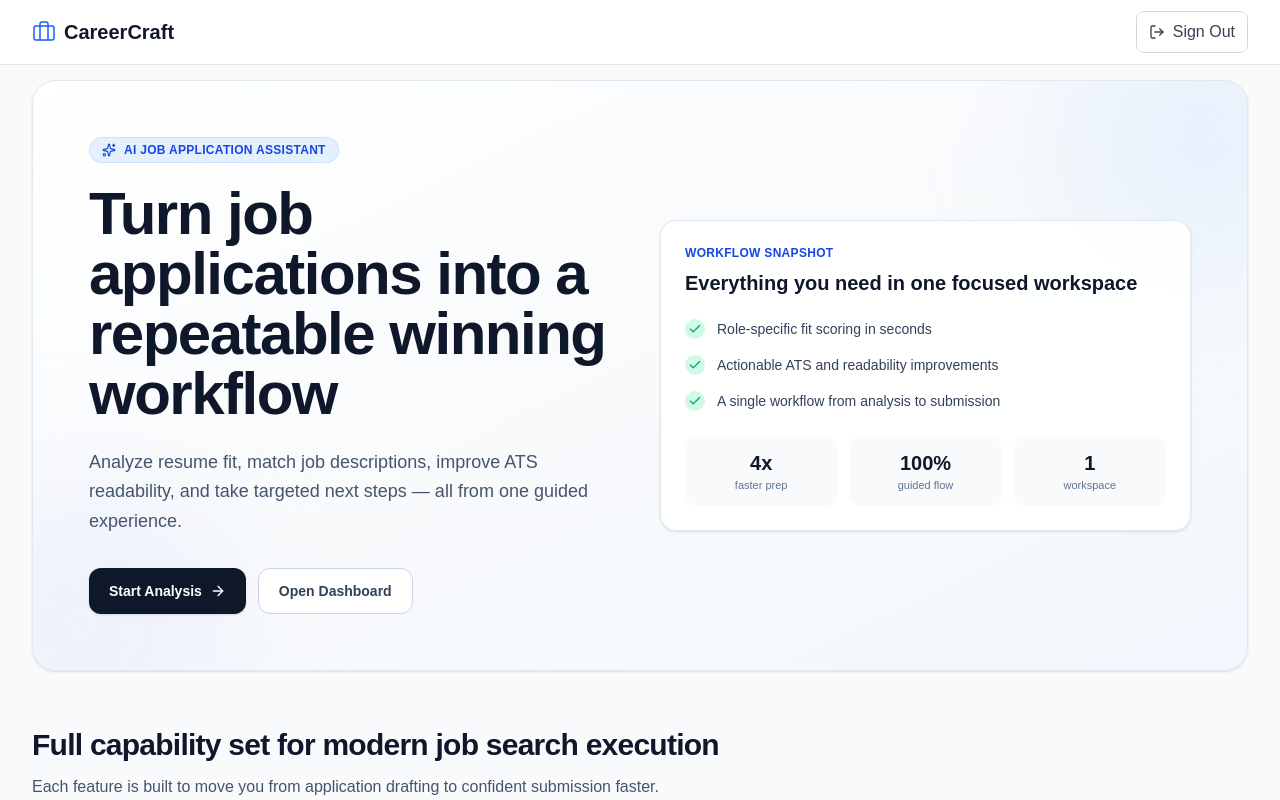
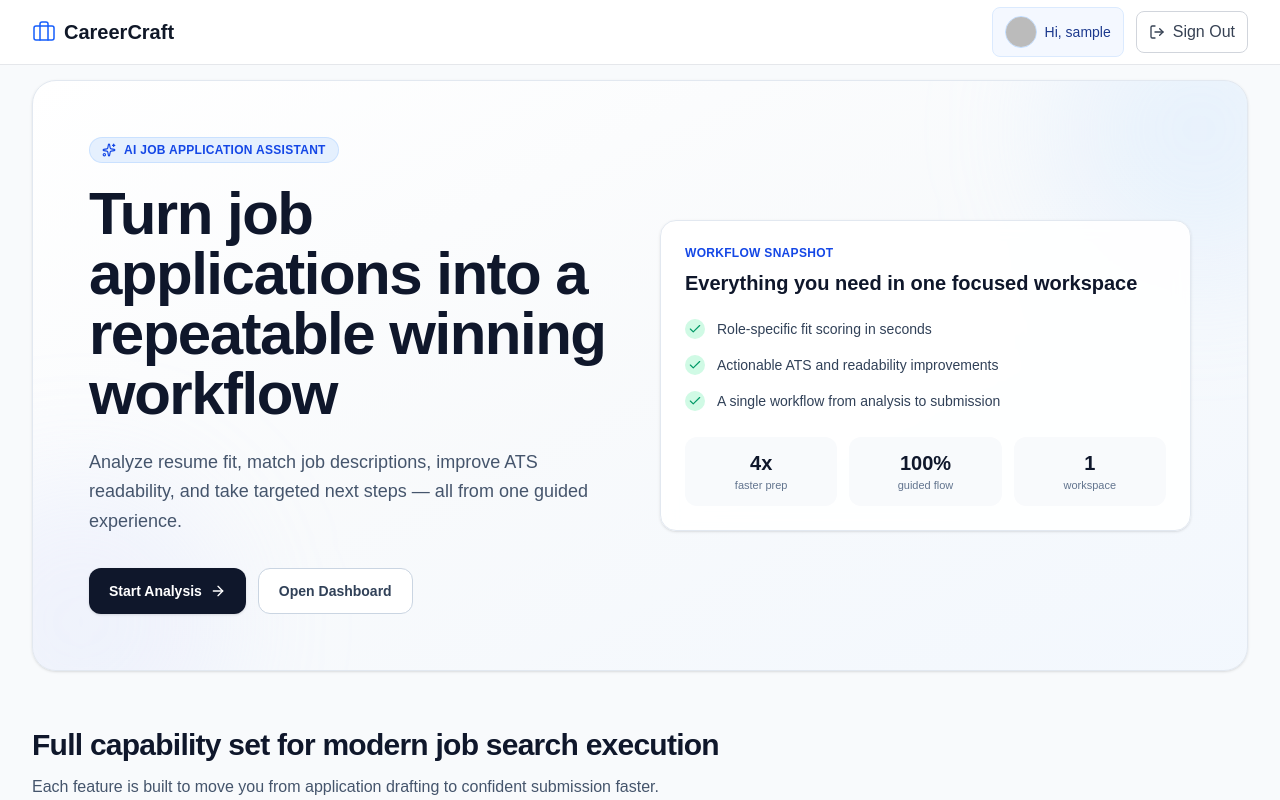
Before and after one commit to bh-official/CareerCraftt, a Next.js app: page / in a window 1280 px wide. Shown: the top 800 px of the page. Built offline with nearby package versions, Linux system fonts and the light colour scheme; no server answers; sample sign-in values are in the browser's storage.

Commit message:
fixed welcome message

```diff
--- a/src/components/AppHeader.jsx
+++ b/src/components/AppHeader.jsx
@@ -3,12 +3,13 @@
 import { useState } from "react";
 import Link from "next/link";
 import { usePathname } from "next/navigation";
-import { useAuth, useClerk } from "@clerk/nextjs";
+import { useAuth, useClerk, useUser } from "@clerk/nextjs";
 import { LogIn, UserPlus, LogOut, Menu, X } from "lucide-react";
 import Logo from "@/components/Logo";
 
 export default function AppHeader({ showAppLinks = true }) {
   const { isLoaded, userId } = useAuth();
+  const { user } = useUser();
   const { signOut } = useClerk();
   const pathname = usePathname();
   const [mobileMenuOpen, setMobileMenuOpen] = useState(false);
@@ -17,6 +18,14 @@ export default function AppHeader({ showAppLinks = true }) {
   const hideAppLinksOnLanding = pathname === "/features" || pathname === "/";
   const hideSignInOnLanding = pathname === "/features" || pathname === "/";
   const canShowAppLinks = showAppLinks && !hideAppLinksOnLanding;
+  const resolvedUsername =
+    user?.username ||
+    user?.firstName ||
+    user?.fullName ||
+    user?.primaryEmailAddress?.emailAddress?.split("@")[0] ||
+    "User";
+  const profileImageUrl = user?.imageUrl || "";
+  const avatarFallbackLetter = resolvedUsername.charAt(0).toUpperCase() || "U";
 
   return (
     <header className="fixed top-0 left-0 right-0 z-50 bg-white/90 backdrop-blur-md border-b border-gray-200">
@@ -62,6 +71,23 @@ export default function AppHeader({ showAppLinks = true }) {
 
             {isLoaded && userId && (
               <>
+                <div className="flex items-center gap-2 rounded-lg border border-blue-100 bg-blue-50/70 px-3 py-2 text-sm text-blue-900">
+                  {profileImageUrl ? (
+                    <img
+                      src={profileImageUrl}
+                      alt={`${resolvedUsername} profile`}
+                      className="h-8 w-8 rounded-full object-cover border border-blue-200"
+                    />
+                  ) : (
+                    <span className="inline-flex h-8 w-8 items-center justify-center rounded-full bg-blue-200 text-blue-800 font-semibold border border-blue-300">
+                      {avatarFallbackLetter}
+                    </span>
+                  )}
+                  <span className="whitespace-nowrap font-medium">
+                    {`Hi, ${resolvedUsername}`}
+                  </span>
+                </div>
+
                 {canShowAppLinks && (
                   <>
                     <Link
@@ -80,7 +106,7 @@ export default function AppHeader({ showAppLinks = true }) {
                 )}
                 <button
                   type="button"
-                  onClick={() => signOut({ redirectUrl: "/features" })}
+                  onClick={() => signOut({ redirectUrl: "/" })}
                   className="flex items-center gap-1 sm:gap-2 px-3 py-2 border border-gray-300 rounded-lg text-sm sm:text-base text-gray-700 hover:bg-gray-100 transition-colors"
                 >
                   <LogOut className="w-4 h-4" />
@@ -138,6 +164,23 @@ export default function AppHeader({ showAppLinks = true }) {
 
               {isLoaded && userId && (
                 <>
+                  <div className="flex items-center gap-2 px-3 py-2 text-blue-900 bg-blue-50 rounded-lg border border-blue-100">
+                    {profileImageUrl ? (
+                      <img
+                        src={profileImageUrl}
+                        alt={`${resolvedUsername} profile`}
+                        className="h-8 w-8 rounded-full object-cover border border-blue-200"
+                      />
+                    ) : (
+                      <span className="inline-flex h-8 w-8 items-center justify-center rounded-full bg-blue-200 text-blue-800 font-semibold border border-blue-300">
+                        {avatarFallbackLetter}
+                      </span>
+                    )}
+                    <span className="text-sm font-medium">
+                      {`Hi, ${resolvedUsername}`}
+                    </span>
+                  </div>
+
                   {canShowAppLinks && (
                     <>
                       <Link
@@ -160,7 +203,7 @@ export default function AppHeader({ showAppLinks = true }) {
                     type="button"
                     onClick={() => {
                       closeMenu();
-                      signOut({ redirectUrl: "/features" });
+                      signOut({ redirectUrl: "/" });
                     }}
                     className="flex items-center gap-2 w-full px-3 py-2 border border-gray-300 rounded-lg text-gray-700 hover:bg-gray-100 transition-colors font-medium"
                   >
```
